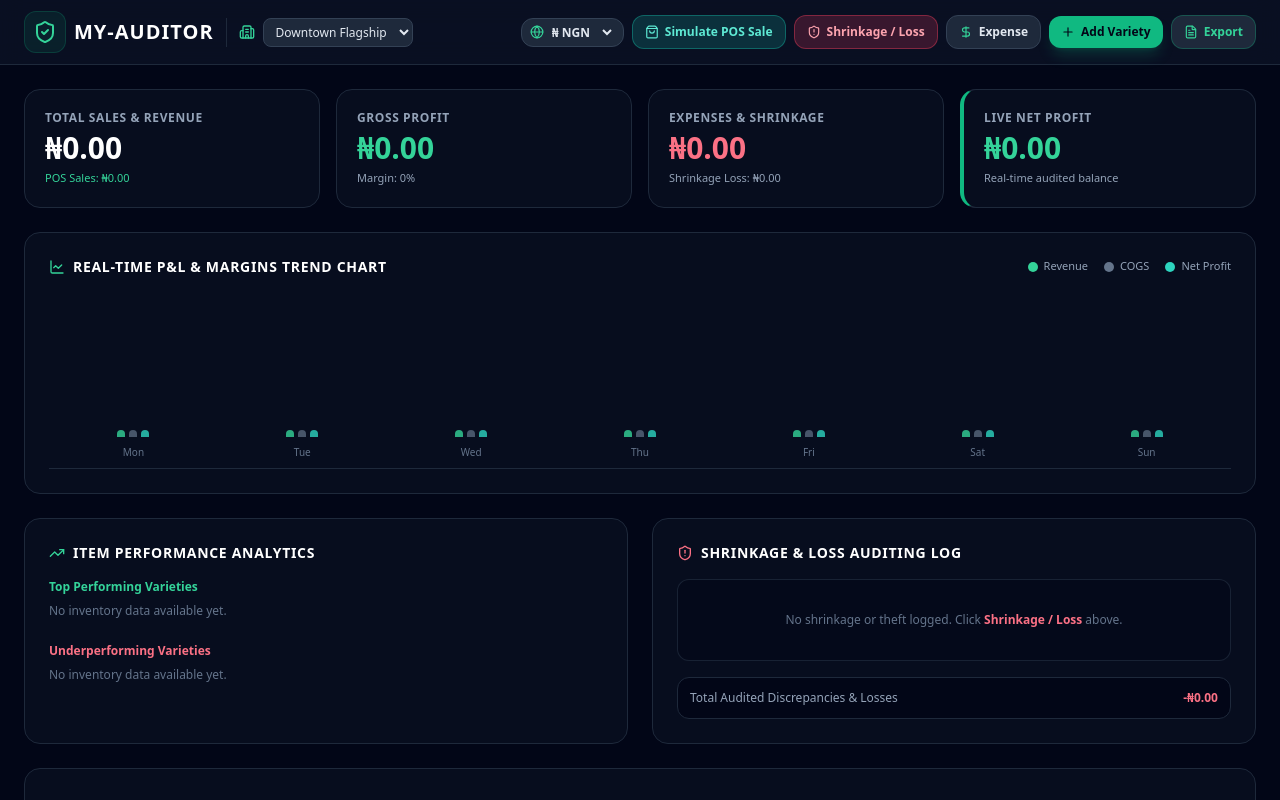
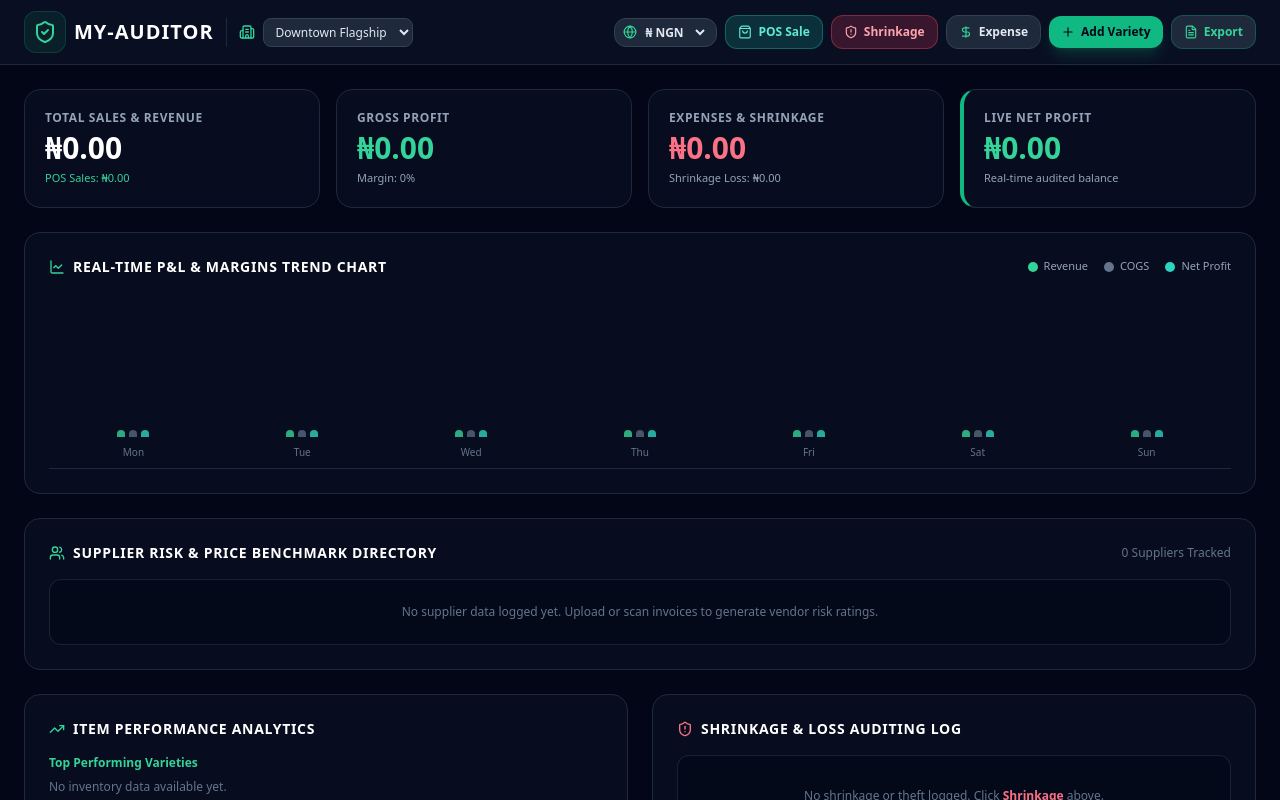
Before and after one commit to SIR-TRUTH/my-auditor-frontend, a Next.js app: page /dashboard in a window 1280 px wide. Shown: the top 800 px of the page. Built offline with nearby package versions, Linux system fonts and the light colour scheme.

Commit message:
Add Supplier Risk and Price Benchmark Directory component

```diff
--- a/src/pages/dashboard/index.tsx
+++ b/src/pages/dashboard/index.tsx
@@ -17,7 +17,8 @@ import {
   Globe,
   LineChart,
   ShoppingBag,
-  ShieldAlert
+  ShieldAlert,
+  Users
 } from 'lucide-react';
 import { detectInvoiceAnomalies } from "../../lib/anomalyDetector";
 import { downloadCSV } from "../../lib/reportExporter";
@@ -108,7 +109,6 @@ export default function DashboardPage() {
   const [expenseCat, setExpenseCat] = useState("Store Utilities");
   const [expenseAmt, setExpenseAmt] = useState(75000);
 
-  // Shrinkage Form State
   const [shrinkName, setShrinkName] = useState("Damaged Stock");
   const [shrinkQty, setShrinkQty] = useState(2);
   const [shrinkCostVal, setShrinkCostVal] = useState(5000);
@@ -129,7 +129,7 @@ export default function DashboardPage() {
   ]);
   const anomalyResult = detectInvoiceAnomalies(sampleItemsForAudit);
 
-  // Financial Calculations including POS sales & Shrinkage losses
+  // Financial Calculations
   const inventoryRevenue = inventoryGroups.reduce(
     (sum, g) => sum + g.varieties.reduce((vSum, v) => vSum + (v.qty * v.sellingPrice), 0), 0
   );
@@ -145,6 +145,26 @@ export default function DashboardPage() {
   const totalShrinkageLoss = shrinkageLogs.reduce((sum, s) => sum + s.totalValue, 0);
   const netProfit = grossProfit - totalExpenses - totalShrinkageLoss - anomalyResult.totalDiscrepancyAmount;
 
+  // Supplier Risk Benchmark Calculations
+  const supplierStats = receipts.reduce((acc, r) => {
+    const name = r.store;
+    if (!acc[name]) {
+      acc[name] = { total: 0, flagged: 0, spend: 0 };
+    }
+    acc[name].total += 1;
+    if (r.status === 'Discrepancy') acc[name].flagged += 1;
+    acc[name].spend += r.total;
+    return acc;
+  }, {} as Record<string, { total: number; flagged: number; spend: number }>);
+
+  const supplierList = Object.entries(supplierStats).map(([name, stat]) => ({
+    name,
+    total: stat.total,
+    flagged: stat.flagged,
+    spend: stat.spend,
+    riskScore: Math.round((stat.flagged / stat.total) * 100)
+  }));
+
   // Chart trend points
   const chartDays = ['Mon', 'Tue', 'Wed', 'Thu', 'Fri', 'Sat', 'Sun'];
   const chartPoints = chartDays.map((day, idx) => {
@@ -159,7 +179,6 @@ export default function DashboardPage() {
 
   const maxVal = Math.max(totalRevenue, totalCOGS, Math.abs(netProfit), 100);
 
-  // Simulate POS Sale
   const handleSimulatePOSSale = () => {
     const allVars = inventoryGroups.flatMap(g => g.varieties);
     if (allVars.length === 0) {
@@ -168,7 +187,6 @@ export default function DashboardPage() {
       return;
     }
 
-    // Pick first available item with qty > 0
     const targetItem = allVars.find(v => v.qty > 0);
     if (!targetItem) {
       setPosNotice("All inventory stock is currently out of stock!");
@@ -176,7 +194,6 @@ export default function DashboardPage() {
       return;
     }
 
-    // Deduct 1 quantity from inventory
     setInventoryGroups(prev => prev.map(g => ({
       ...g,
       varieties: g.varieties.map(v => v.id === targetItem.id ? { ...v, qty: Math.max(0, v.qty - 1) } : v)
@@ -196,9 +213,12 @@ export default function DashboardPage() {
     setTimeout(() => {
       const isDiscrepancy = Math.random() > 0.4;
       const baseMultiplier = currencyKey === 'NGN' ? 1000 : 1;
+      const suppliers = ["Metro Wholesale Ltd", "Global FMCG Distributors", "Apex Supply Corp"];
+      const chosenSupplier = suppliers[Math.floor(Math.random() * suppliers.length)];
+
       const newReceipt: Receipt = {
         id: `REC-${Math.floor(100 + Math.random() * 900)}`,
-        store: e?.target?.files?.[0]?.name ? `Supplier (${e.target.files[0].name.split('.')[0]})` : "Camera Audit Scan",
+        store: chosenSupplier,
         date: new Date().toISOString().split('T')[0],
         total: Math.floor(150 + Math.random() * 400) * baseMultiplier,
         status: isDiscrepancy ? 'Discrepancy' : 'Parsed',
@@ -343,7 +363,7 @@ export default function DashboardPage() {
               onClick={handleSimulatePOSSale}
               className="px-3 py-1.5 sm:py-2 bg-teal-500/20 hover:bg-teal-500/30 text-teal-300 border border-teal-500/40 text-xs font-bold rounded-xl transition-all flex items-center gap-1.5 cursor-pointer"
             >
-              <ShoppingBag className="w-3.5 h-3.5" /> Simulate POS Sale
+              <ShoppingBag className="w-3.5 h-3.5" /> POS Sale
             </button>
 
             <button
@@ -351,7 +371,7 @@ export default function DashboardPage() {
               onClick={() => setShowShrinkageModal(true)}
               className="px-3 py-1.5 sm:py-2 bg-rose-500/20 hover:bg-rose-500/30 text-rose-300 border border-rose-500/40 text-xs font-bold rounded-xl transition-all flex items-center gap-1.5 cursor-pointer"
             >
-              <ShieldAlert className="w-3.5 h-3.5" /> Shrinkage / Loss
+              <ShieldAlert className="w-3.5 h-3.5" /> Shrinkage
             </button>
 
             <button
@@ -478,6 +498,48 @@ export default function DashboardPage() {
           </div>
         </div>
 
+        {/* Feature #2: Supplier Risk & Price Benchmark Directory */}
+        <div className="bg-slate-900/40 border border-slate-800 p-5 sm:p-6 rounded-2xl space-y-4">
+          <div className="flex justify-between items-center">
+            <h3 className="text-sm font-bold text-white uppercase tracking-wider flex items-center gap-2">
+              <Users className="w-4 h-4 text-emerald-400" /> Supplier Risk & Price Benchmark Directory
+            </h3>
+            <span className="text-xs text-slate-500">{supplierList.length} Suppliers Tracked</span>
+          </div>
+
+          {supplierList.length === 0 ? (
+            <div className="text-center py-6 bg-slate-950/50 rounded-xl border border-slate-800/80">
+              <p className="text-xs text-slate-500">No supplier data logged yet. Upload or scan invoices to generate vendor risk ratings.</p>
+            </div>
+          ) : (
+            <div className="grid grid-cols-1 md:grid-cols-3 gap-4">
+              {supplierList.map((sup, idx) => (
+                <div key={idx} className="bg-slate-950 p-4 rounded-xl border border-slate-800 space-y-2">
+                  <div className="flex justify-between items-start">
+                    <div>
+                      <p className="font-bold text-white text-xs">{sup.name}</p>
+                      <p className="text-[10px] text-slate-500">{sup.total} Invoices Parsed</p>
+                    </div>
+                    <span className={`text-[10px] font-bold px-2 py-0.5 rounded-full border ${
+                      sup.riskScore > 30 ? 'bg-rose-500/10 text-rose-400 border-rose-500/30' : 'bg-emerald-500/10 text-emerald-400 border-emerald-500/30'
+                    }`}>
+                      {sup.riskScore}% Risk
+                    </span>
+                  </div>
+                  <div className="pt-2 border-t border-slate-900 flex justify-between items-center text-xs">
+                    <span className="text-slate-400">Total Spend</span>
+                    <span className="text-white font-bold">{formatCurrency(sup.spend)}</span>
+                  </div>
+                  <div className="flex justify-between items-center text-xs">
+                    <span className="text-slate-400">Flagged Anomalies</span>
+                    <span className="text-rose-400 font-bold">{sup.flagged} Overcharges</span>
+                  </div>
+                </div>
+              ))}
+            </div>
+          )}
+        </div>
+
         {/* Performance & Shrinkage Grid */}
         <div className="grid grid-cols-1 lg:grid-cols-2 gap-6">
           <div className="bg-slate-900/40 border border-slate-800 p-5 sm:p-6 rounded-2xl space-y-4">
@@ -525,7 +587,7 @@ export default function DashboardPage() {
 
             {shrinkageLogs.length === 0 ? (
               <div className="text-center py-8 bg-slate-950/50 rounded-xl border border-slate-800/80">
-                <p className="text-xs text-slate-500">No shrinkage or theft logged. Click <span className="text-rose-400 font-bold">Shrinkage / Loss</span> above.</p>
+                <p className="text-xs text-slate-500">No shrinkage or theft logged. Click <span className="text-rose-400 font-bold">Shrinkage</span> above.</p>
               </div>
             ) : (
               <div className="space-y-2 max-h-56 overflow-y-auto">
@@ -663,7 +725,7 @@ export default function DashboardPage() {
 
       </main>
 
-      {/* Add Variety Modal */}
+      {/* Modals */}
       {showAddModal && (
         <div className="fixed inset-0 bg-slate-950/80 backdrop-blur-sm flex items-center justify-center p-4 z-50">
           <div className="bg-slate-900 border border-slate-800 p-6 rounded-2xl max-w-md w-full shadow-2xl relative">
@@ -750,7 +812,6 @@ export default function DashboardPage() {
         </div>
       )}
 
-      {/* Log Expense Modal */}
       {showExpenseModal && (
         <div className="fixed inset-0 bg-slate-950/80 backdrop-blur-sm flex items-center justify-center p-4 z-50">
           <div className="bg-slate-900 border border-slate-800 p-6 rounded-2xl max-w-sm w-full shadow-2xl relative">
@@ -807,7 +868,6 @@ export default function DashboardPage() {
         </div>
       )}
 
-      {/* Shrinkage / Loss Modal */}
       {showShrinkageModal && (
         <div className="fixed inset-0 bg-slate-950/80 backdrop-blur-sm flex items-center justify-center p-4 z-50">
           <div className="bg-slate-900 border border-slate-800 p-6 rounded-2xl max-w-sm w-full shadow-2xl relative">
```
